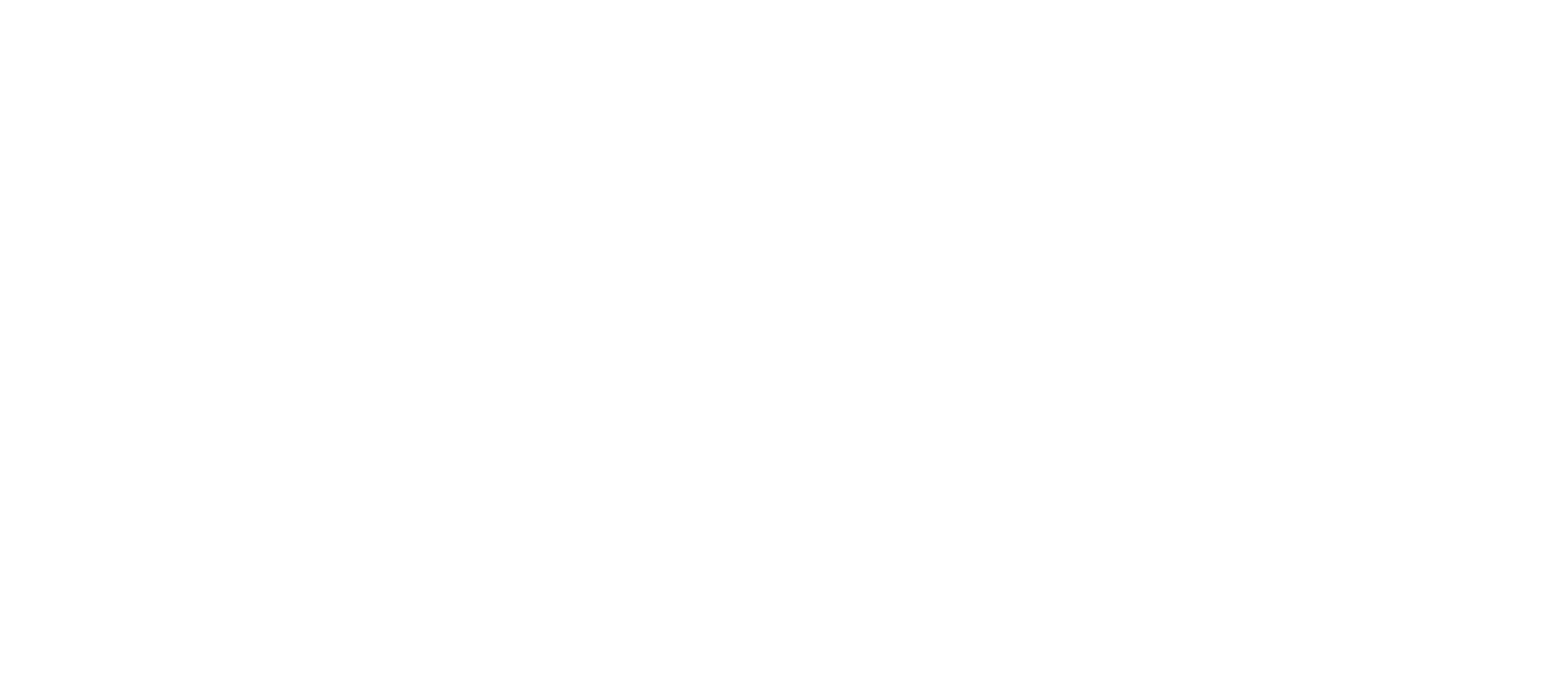
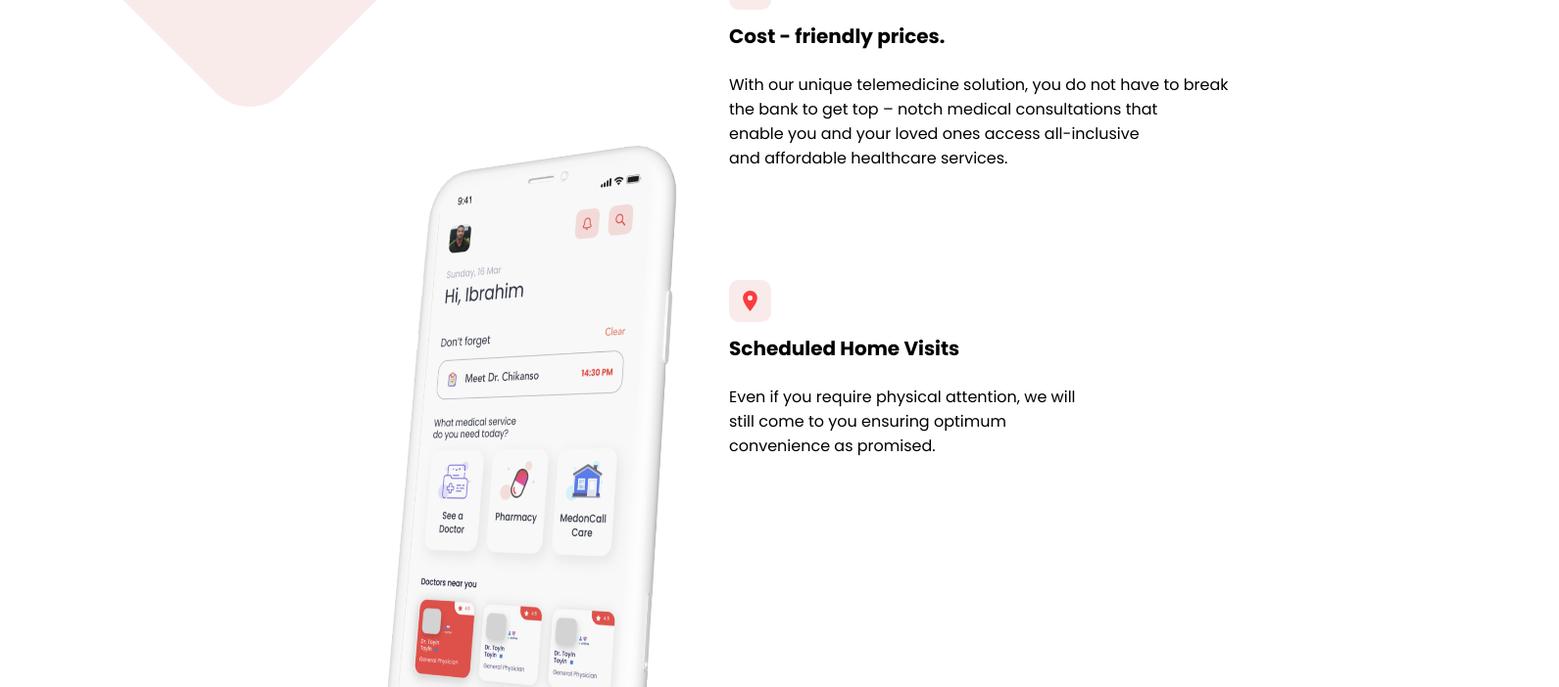
Before and after one commit to Zeek-James/medoncall, a React (Create React App) app: page / in a window 1280 px wide. Shown: the part 1120-1822 px from the top of the page at 98% size, 1591 px wide, since content can reach past the window. Before the commit the page ends 800 px from the top, so only its background shows below. Built offline with nearby package versions, Linux system fonts and the light colour scheme.

Commit message:
final update

```diff
--- a/src/App.js
+++ b/src/App.js
@@ -1,6 +1,6 @@
 import { createTheme, ThemeProvider } from "@mui/material";
 import { Footer } from "./components/Footer";
-// import { Home } from "./components/home";
+import { Home } from "./components/home";
 import { Navbar } from "./components/Navbar";
 
 function App() {
@@ -54,7 +54,7 @@ function App() {
     <ThemeProvider theme={theme}>
       <Navbar />
       <div style={{ marginTop: 80 }}>
-        {/* <Home /> */}
+        <Home />
         <Footer />
       </div>
     </ThemeProvider>
--- a/src/components/home/Sec2.js
+++ b/src/components/home/Sec2.js
@@ -14,7 +14,7 @@ export const Sec2 = () => {
       display="flex"
       justifyContent="center"
       alignItems="center"
-      sx={{ mb: 25 }}
+      sx={{ mb: 25, px: 2 }}
     >
       <Grid item md={7} sm={12}>
         <Box sx={{ display: { lg: "block", xs: "none" } }}>
@@ -28,7 +28,13 @@ export const Sec2 = () => {
             alt=""
           />
         </Box>
-        <Box sx={{ display: "flex", justifyContent: "flex-end", px: 8 }}>
+        <Box
+          sx={{
+            display: "flex",
+            justifyContent: { lg: "flex-end", md: "center" },
+            mr: { lg: 5, md: 0 },
+          }}
+        >
           <img
             style={{
               height: 720,
--- a/src/components/home/Sec3.js
+++ b/src/components/home/Sec3.js
@@ -36,7 +36,7 @@ export const Sec3 = () => {
   };
 
   return (
-    <Box sx={{ mb: 25 }}>
+    <Box sx={{ mb: 25, mx: 2 }}>
       <Typography
         sx={{
           fontSize: {
--- a/src/components/home/Sec4.js
+++ b/src/components/home/Sec4.js
@@ -6,7 +6,7 @@ import React from "react";
 
 export const Sec4 = () => {
   return (
-    <Box>
+    <Box sx={{ mx: 2 }}>
       <Typography
         sx={{
           fontSize: {
--- a/src/components/home/Sec7.js
+++ b/src/components/home/Sec7.js
@@ -11,7 +11,7 @@ export const Sec7 = () => {
         flexDirection: "column",
         justifyContent: "center",
         alignItems: "center",
-        mb: { lg: -0.9, xs: 0 },
+        mb: { lg: -0.7, xs: 0 },
       }}
     >
       <Typography
```
